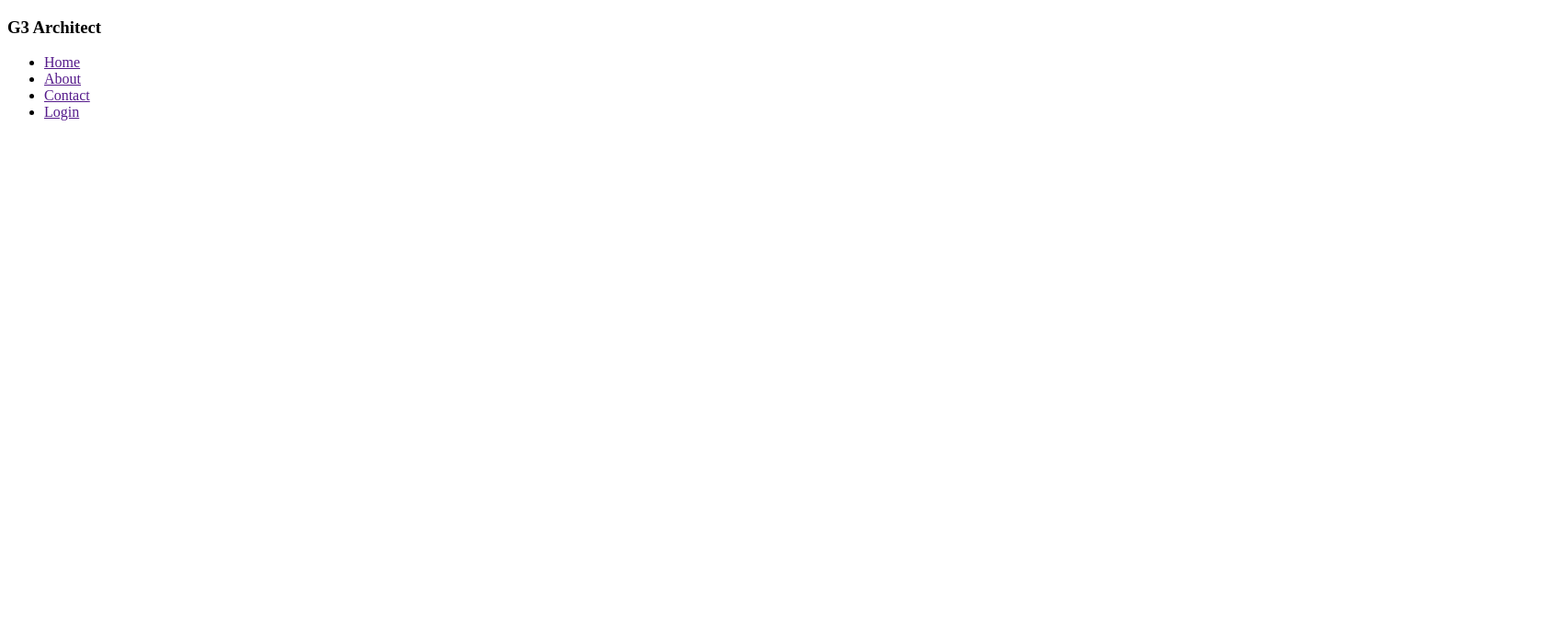
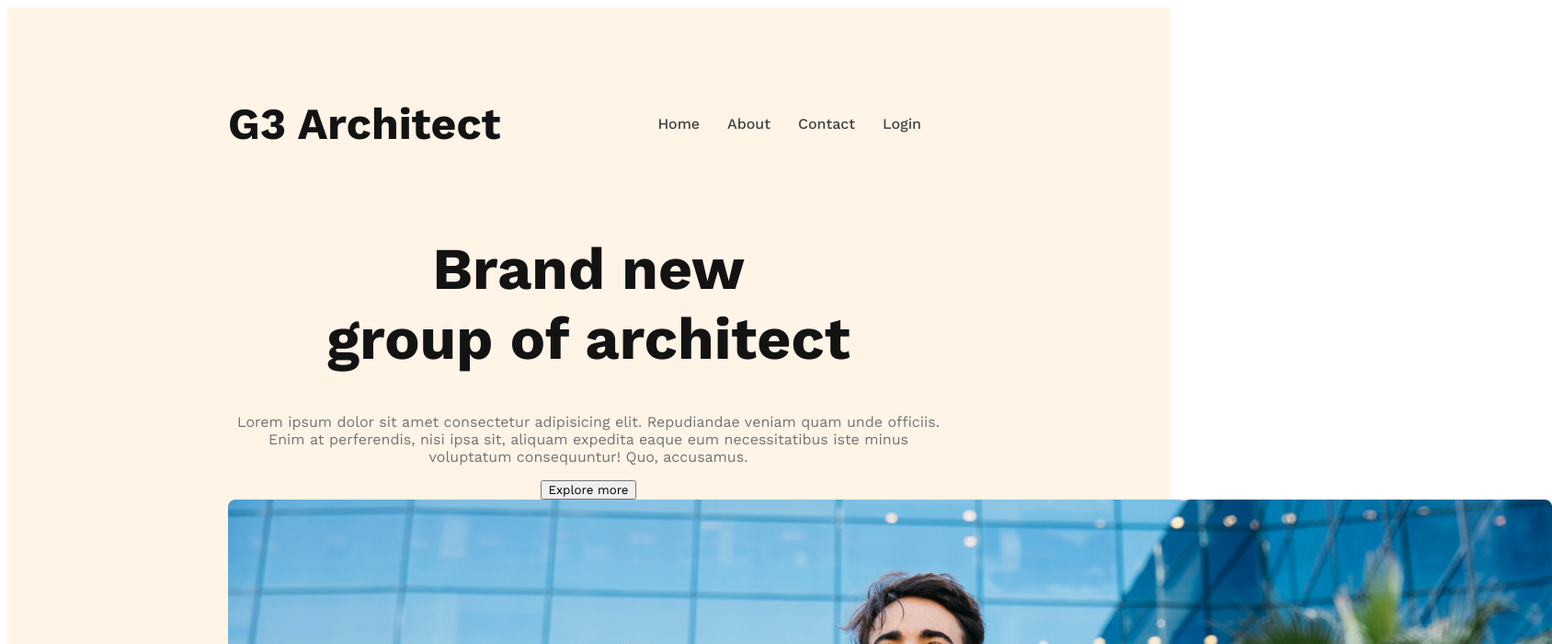
Before and after one commit to Arafath999/aqsa, a plain HTML site: page index.html in a window 1280 px wide. Shown: the top 700 px of the page at 92% size, 1688 px wide, since content can reach past the window. Drawn offline with nearby package versions, Linux system fonts and the light colour scheme.

Commit message:
added to the design

```diff
--- a/index.html
+++ b/index.html
@@ -1,22 +1,38 @@
 <!DOCTYPE html>
 <html lang="en">
+
 <head>
     <meta charset="UTF-8">
     <meta name="viewport" content="width=device-width, initial-scale=1.0">
     <title>G3 jhonklar vai </title>
-    <link rel="stylesheet" rel="style.css">
+    <link rel="stylesheet" href="style.css">
 </head>
+
 <body>
     <header>
         <nav>
-             <h3> G3 Architect</h3>
-             <ul>
+            <h3 class="nav-title"> G3 Architect</h3>
+            <ul>
                 <li><a href="">Home</a></li>
                 <li><a href="">About</a></li>
                 <li><a href="">Contact</a></li>
                 <li><a href="">Login</a></li>
-             </ul>
+            </ul>
         </nav>
+        <div class="banner">
+            <div class="banner-container">
+                <h1 class="banner-tytle">Brand new<br> group of architect</h1>
+
+                <p class="banner-description">Lorem ipsum dolor sit amet consectetur  adipisicing elit. Repudiandae
+                    veniam quam unde officiis. Enim at perferendis, nisi ipsa sit, aliquam expedita eaque eum
+                    necessitatibus iste minus voluptatum consequuntur! Quo, accusamus.</p>
+                <button class="btn-primary">Explore more</button>
+            </div>
+            <img src="./images/banner.png" alt="">
+
+
+
+        </div>
     </header>
     <main>
 
@@ -26,4 +42,5 @@
     </footer>
 
 </body>
+
 </html>
--- a/style.css
+++ b/style.css
@@ -5,3 +5,49 @@
     /* font-family: 'Open Sans', sans-serif; */
     font-family: 'Work Sans', sans-serif;
 }
+
+
+/* header styles */
+
+header{
+     background: rgba(255, 144, 14, 0.10);
+     padding: 50px 240px;
+}
+nav{
+    display: flex;
+    justify-content: space-between;
+}
+nav > ul {
+    display: flex;
+    align-items: center;
+}
+nav  li{
+    list-style: none;
+    margin-right: 30px;
+    font-weight: 500;
+    font-size: 1rem;
+
+}
+nav li a{
+    text-decoration: none;
+    color: #424242;
+}
+.nav-title{
+    font-size: 3rem;
+    font-weight: 700;
+    color: #131313;
+}
+/* banner styles */
+.banner-container{
+    max-width: 800px;
+    text-align: center;
+    margin: 0 auto;
+}
+.banner-tytle {
+    font-size: 4rem;
+    font: 700;
+    color: #131313;
+}
+.banner-description{
+    color: #727272;
+}
```
